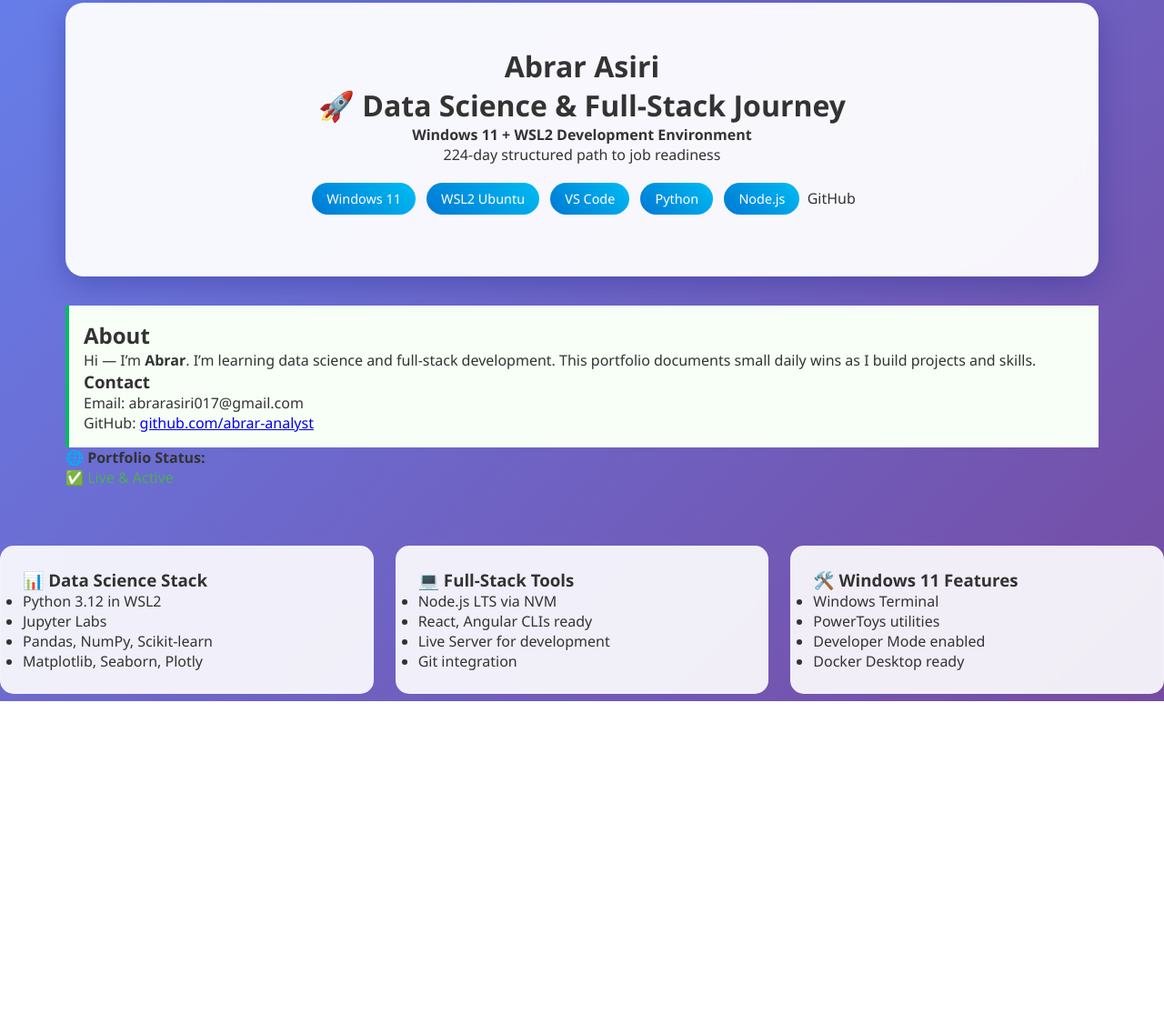
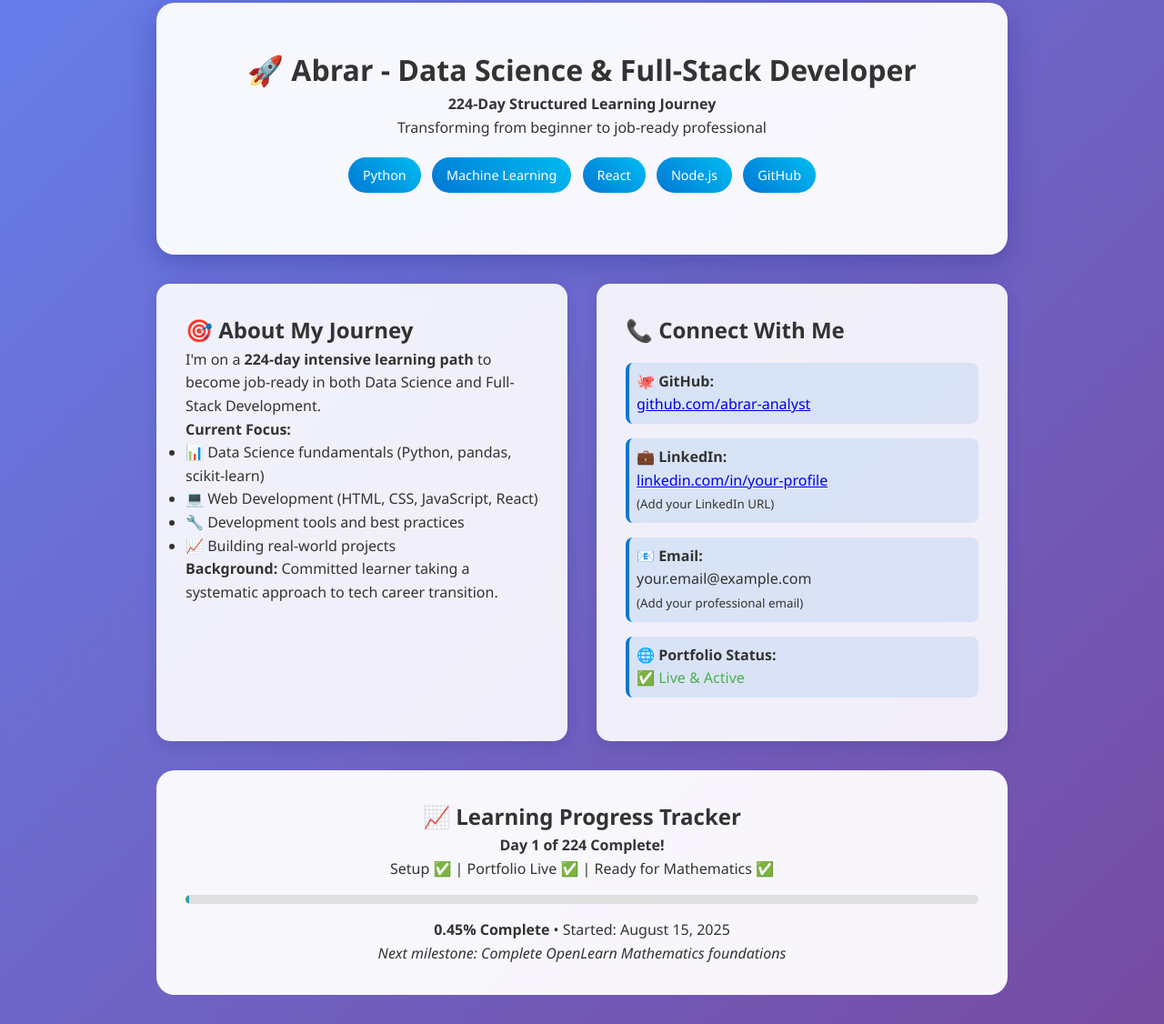
Before and after one commit to Abrar-Analyst/my-portfolio, a plain HTML site: page index.html in a window 1280 px wide. Shown: the part 29-1155 px from the top of the page at 91% size. Before the commit the page ends 800 px from the top, so only its background shows below. Drawn offline with Linux system fonts and the light colour scheme.

Commit message:
Update index.html

```diff
--- a/index.html
+++ b/index.html
@@ -3,7 +3,7 @@
 <head>
     <meta charset="UTF-8">
     <meta name="viewport" content="width=device-width, initial-scale=1.0">
-    <title>Abrar - Data Science & Full-Stack Journey</title>
+    <title>Abrar Analyst - Data Science & Full-Stack Portfolio</title>
     <style>
         * {
             margin: 0;
@@ -13,13 +13,14 @@
 
         body {
             font-family: 'Segoe UI', Tahoma, Geneva, Verdana, sans-serif;
+            line-height: 1.6;
+            color: #333;
             background: linear-gradient(135deg, #667eea 0%, #764ba2 100%);
             min-height: 100vh;
-            color: #333;
         }
 
         .container {
-            max-width: 1200px;
+            max-width: 1000px;
             margin: 0 auto;
             padding: 2rem;
         }
@@ -34,19 +35,19 @@
             margin-bottom: 2rem;
         }
 
-        .tech-stack {
+        .about-contact {
             display: grid;
-            grid-template-columns: repeat(auto-fit, minmax(250px, 1fr));
-            gap: 1.5rem;
+            grid-template-columns: 1fr 1fr;
+            gap: 2rem;
             margin-top: 2rem;
         }
 
-        .tech-card {
+        .about, .contact {
             background: rgba(255, 255, 255, 0.9);
             backdrop-filter: blur(5px);
             border-radius: 15px;
-            padding: 1.5rem;
-            border: 1px solid rgba(255, 255, 255, 0.18);
+            padding: 2rem;
+            box-shadow: 0 4px 16px rgba(31, 38, 135, 0.2);
         }
 
         .progress-section {
@@ -55,24 +56,27 @@
             border-radius: 20px;
             padding: 2rem;
             margin-top: 2rem;
+            text-align: center;
         }
 
         .progress-bar {
             width: 100%;
-            height: 8px;
+            height: 10px;
             background: #e0e0e0;
             border-radius: 10px;
             overflow: hidden;
+            margin: 1rem 0;
         }
 
         .progress-fill {
             height: 100%;
             background: linear-gradient(90deg, #4CAF50, #2196F3);
-            width: 0.43%;
-            transition: width 0.5s ease;
+            width: 0.45%;
+            transition: width 2s ease;
+            border-radius: 10px;
         }
 
-        .windows-badge {
+        .badge {
             display: inline-block;
             background: linear-gradient(45deg, #0078d4, #00bcf2);
             color: white;
@@ -81,72 +85,102 @@
             font-size: 0.9rem;
             margin: 0.25rem;
         }
+
+        .contact-item {
+            margin: 1rem 0;
+            padding: 0.5rem;
+            background: rgba(0, 120, 212, 0.1);
+            border-radius: 8px;
+            border-left: 4px solid #0078d4;
+        }
+
+        @media (max-width: 768px) {
+            .about-contact {
+                grid-template-columns: 1fr;
+            }
+        }
     </style>
 </head>
 <body>
     <div class="container">
         <div class="hero">
-            <h1>Abrar Asiri</h1>
-            <h1>🚀 Data Science & Full-Stack Journey</h1>
-            <p><strong>Windows 11 + WSL2 Development Environment</strong></p>
-            <p>224-day structured path to job readiness</p>
+            <h1>🚀 Abrar - Data Science & Full-Stack Developer</h1>
+            <p><strong>224-Day Structured Learning Journey</strong></p>
+            <p>Transforming from beginner to job-ready professional</p>
 
             <div style="margin: 1rem 0;">
-                <span class="windows-badge">Windows 11</span>
-                <span class="windows-badge">WSL2 Ubuntu</span>
-                <span class="windows-badge">VS Code</span>
-                <span class="windows-badge">Python</span>
-                <span class="windows-badge">Node.js</span>
+                <span class="badge">Python</span>
+                <span class="badge">Machine Learning</span>
+                <span class="badge">React</span>
+                <span class="badge">Node.js</span>
                 <span class="badge">GitHub</span>
             </div>
         </div>
 
-        <section id="about" style="margin-top:2rem; padding:1rem; border-left:4px solid #0b6; background:#f7fff7">
-  <h2>About</h2>
-  <p>Hi — I’m <strong>Abrar</strong>. I’m learning data science and full‑stack development. This portfolio documents small daily wins as I build projects and skills.</p>
-  <h3>Contact</h3>
-  <p>Email: abrarasiri017@gmail.com</p>
-  <p>GitHub: <a href="https://github.com/abrar-analyst" target="_blank" rel="noopener">github.com/abrar-analyst</a></p>
-</section>
+        <div class="about-contact">
+            <div class="about">
+                <h2>🎯 About My Journey</h2>
+                <p>I'm on a <strong>224-day intensive learning path</strong> to become job-ready in both Data Science and Full-Stack Development.</p>
 
-        <div class="contact-item">
+                <p><strong>Current Focus:</strong></p>
+                <ul>
+                    <li>📊 Data Science fundamentals (Python, pandas, scikit-learn)</li>
+                    <li>💻 Web Development (HTML, CSS, JavaScript, React)</li>
+                    <li>🔧 Development tools and best practices</li>
+                    <li>📈 Building real-world projects</li>
+                </ul>
+
+                <p><strong>Background:</strong> Committed learner taking a systematic approach to tech career transition.</p>
+            </div>
+
+            <div class="contact">
+                <h2>📞 Connect With Me</h2>
+
+                <div class="contact-item">
+                    <strong>🐙 GitHub:</strong><br>
+                    <a href="https://github.com/abrar-analyst" target="_blank">github.com/abrar-analyst</a>
+                </div>
+
+                <div class="contact-item">
+                    <strong>💼 LinkedIn:</strong><br>
+                    <a href="#" target="_blank">linkedin.com/in/your-profile</a><br>
+                    <small>(Add your LinkedIn URL)</small>
+                </div>
+
+                <div class="contact-item">
+                    <strong>📧 Email:</strong><br>
+                    your.email@example.com<br>
+                    <small>(Add your professional email)</small>
+                </div>
+
+                <div class="contact-item">
                     <strong>🌐 Portfolio Status:</strong><br>
                     <span style="color: #4CAF50;">✅ Live & Active</span>
                 </div>
             </div>
         </div>
 
-        <div class="tech-stack">
-            <div class="tech-card">
-                <h3>📊 Data Science Stack</h3>
-                <ul>
-                    <li>Python 3.12 in WSL2</li>
-                    <li>Jupyter Labs</li>
-                    <li>Pandas, NumPy, Scikit-learn</li>
-                    <li>Matplotlib, Seaborn, Plotly</li>
-                </ul>
+        <div class="progress-section">
+            <h2>📈 Learning Progress Tracker</h2>
+            <p><strong>Day 1 of 224 Complete!</strong></p>
+            <p>Setup ✅ | Portfolio Live ✅ | Ready for Mathematics ✅</p>
+
+            <div class="progress-bar">
+                <div class="progress-fill"></div>
             </div>
 
-            <div class="tech-card">
-                <h3>💻 Full-Stack Tools</h3>
-                <ul>
-                    <li>Node.js LTS via NVM</li>
-                    <li>React, Angular CLIs ready</li>
-                    <li>Live Server for development</li>
-                    <li>Git integration</li>
-                </ul>
-            </div>
-
-            <div class="tech-card">
-                <h3>🛠️ Windows 11 Features</h3>
-                <ul>
-                    <li>Windows Terminal</li>
-                    <li>PowerToys utilities</li>
-                    <li>Developer Mode enabled</li>
-                    <li>Docker Desktop ready</li>
-                </ul>
-            </div>
+            <p><strong>0.45% Complete</strong> • Started: August 15, 2025</p>
+            <p><em>Next milestone: Complete OpenLearn Mathematics foundations</em></p>
         </div>
     </div>
+
+    <script>
+        // Animate progress bar on page load
+        window.addEventListener('load', function() {
+            setTimeout(() => {
+                document.querySelector('.progress-fill').style.width = '0.45%';
+            }, 1000);
+        });
+    </script>
 </body>
 </html>
```
